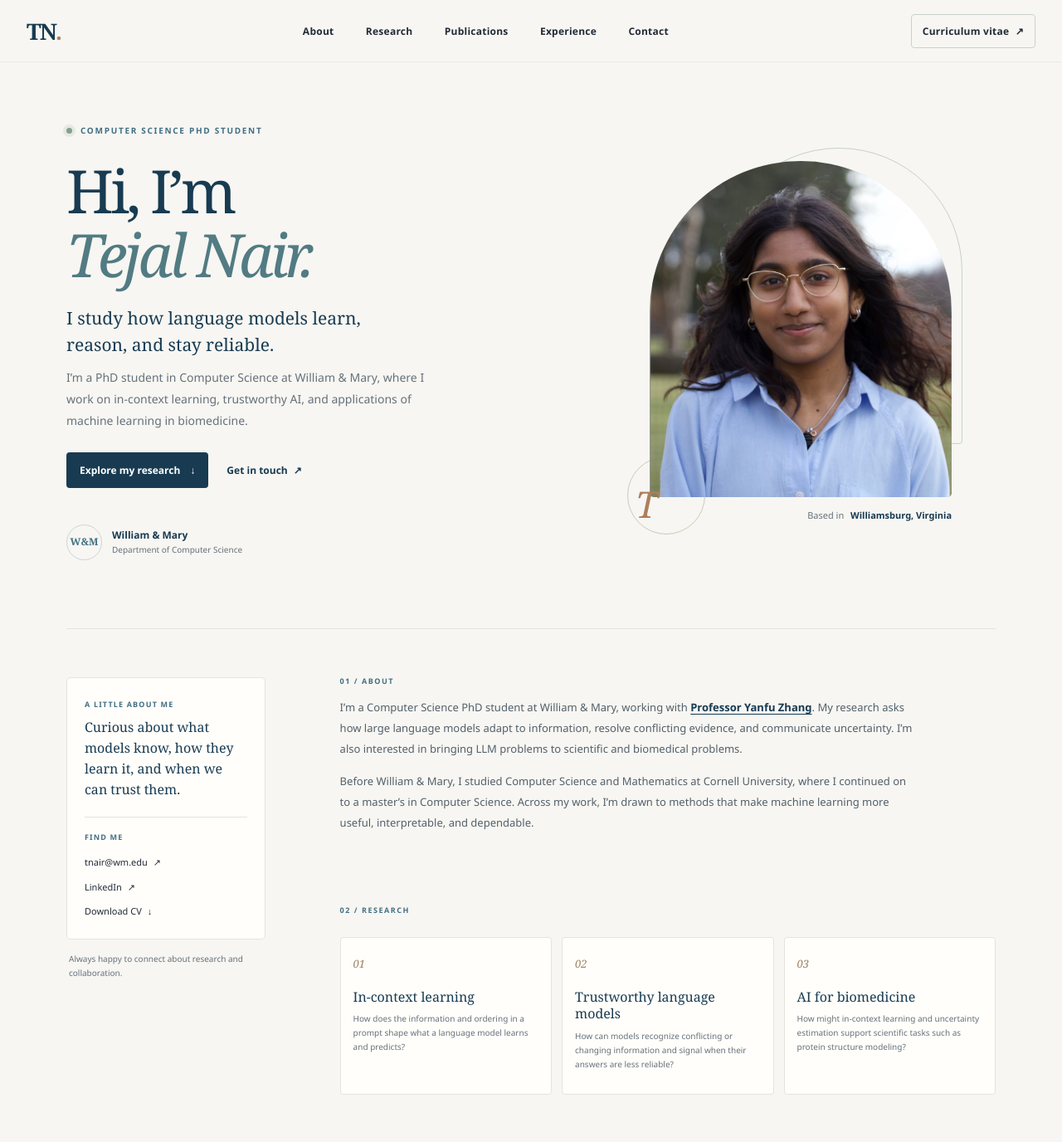
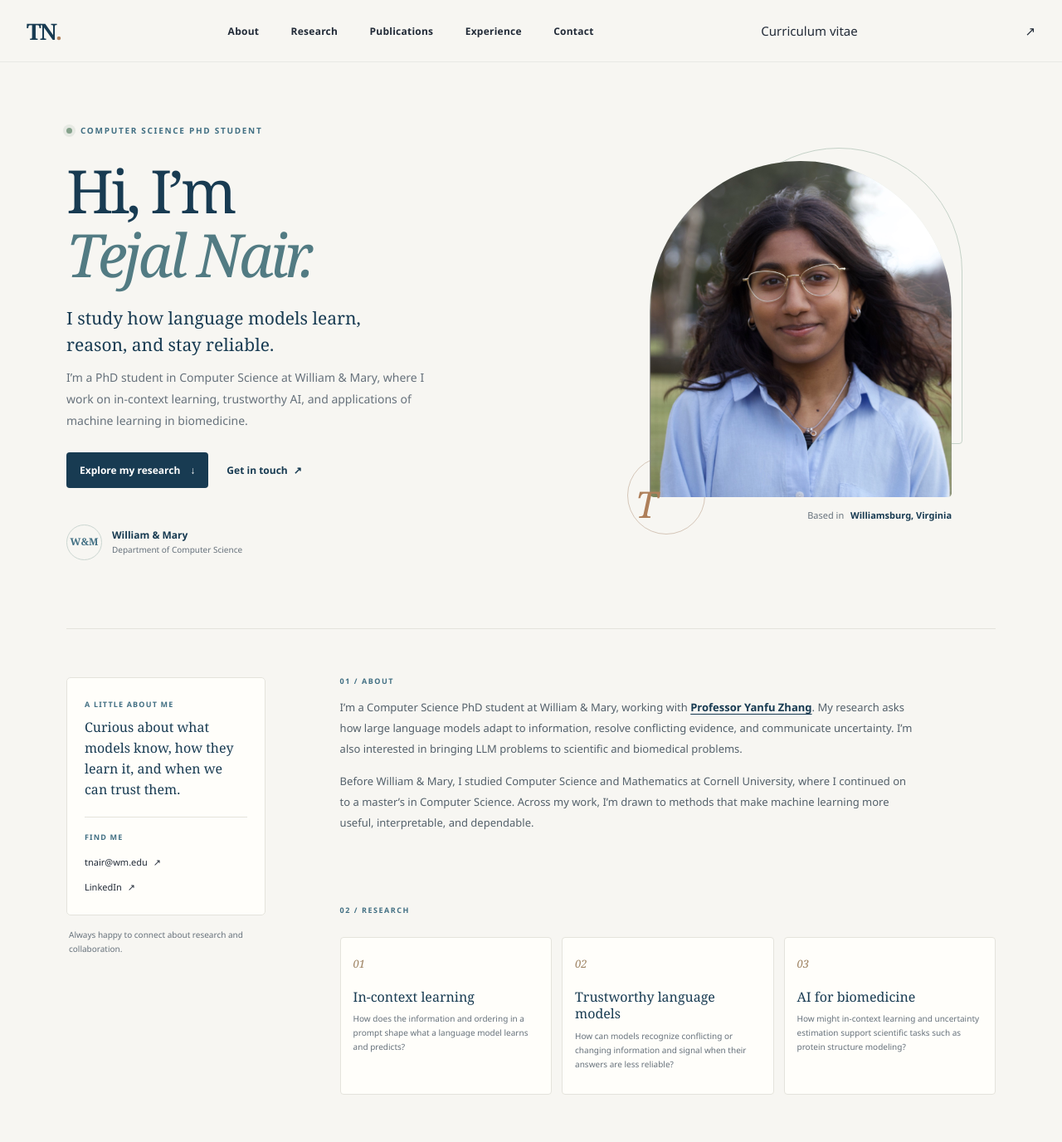
Before and after one commit to tejalnair1/tejalnair1.github.io, a plain HTML site: page index.html in a window 1280 px wide. Shown: the top 1376 px of the page at 83% size. Drawn offline with Linux system fonts and the light colour scheme.

Commit message:
removing cv rn

```diff
--- a/index.html
+++ b/index.html
@@ -24,7 +24,7 @@
           <a href="#experience">Experience</a>
           <a href="#contact">Contact</a>
         </nav>
-        <a class="header-cv" href="assets/tejal-nair-cv.pdf" target="_blank" rel="noopener noreferrer">
+        <!-- <a class="header-cv" href="assets/tejal-nair-cv.pdf" target="_blank" rel="noopener noreferrer"> -->
           Curriculum vitae <span aria-hidden="true">↗</span>
         </a>
       </div>
@@ -75,7 +75,7 @@
               target="_blank"
               rel="noopener noreferrer"
             >LinkedIn <span aria-hidden="true">↗</span></a>
-            <a class="sidebar-link" href="assets/tejal-nair-cv.pdf" target="_blank" rel="noopener noreferrer">Download CV <span aria-hidden="true">↓</span></a>
+            <!-- <a class="sidebar-link" href="assets/tejal-nair-cv.pdf" target="_blank" rel="noopener noreferrer">Download CV <span aria-hidden="true">↓</span></a> -->
           </div>
           <p class="sidebar-note">Always happy to connect about research and collaboration.</p>
         </aside>
```
